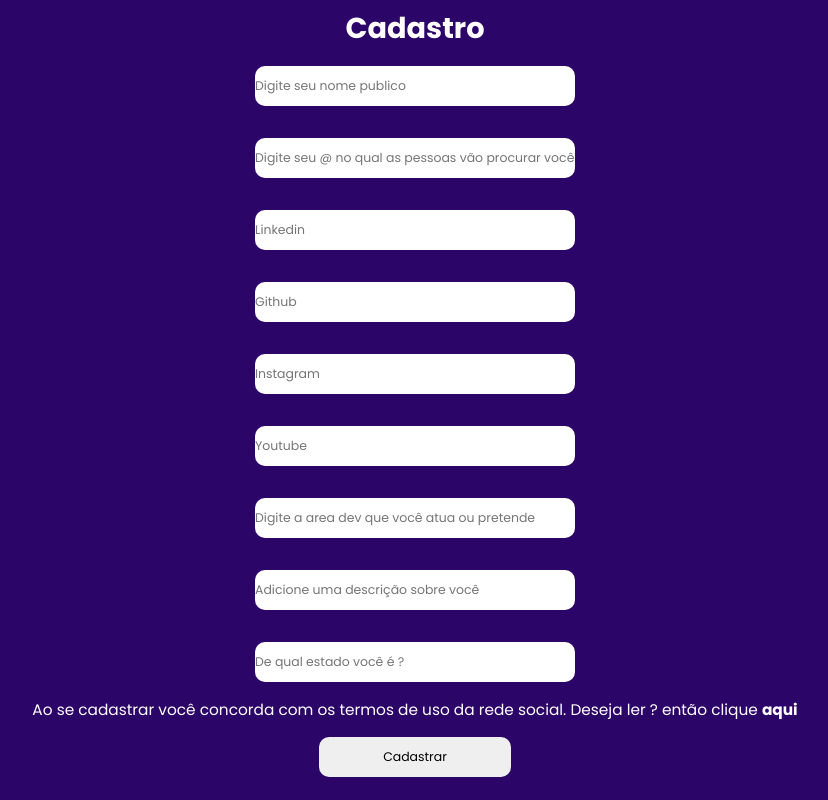
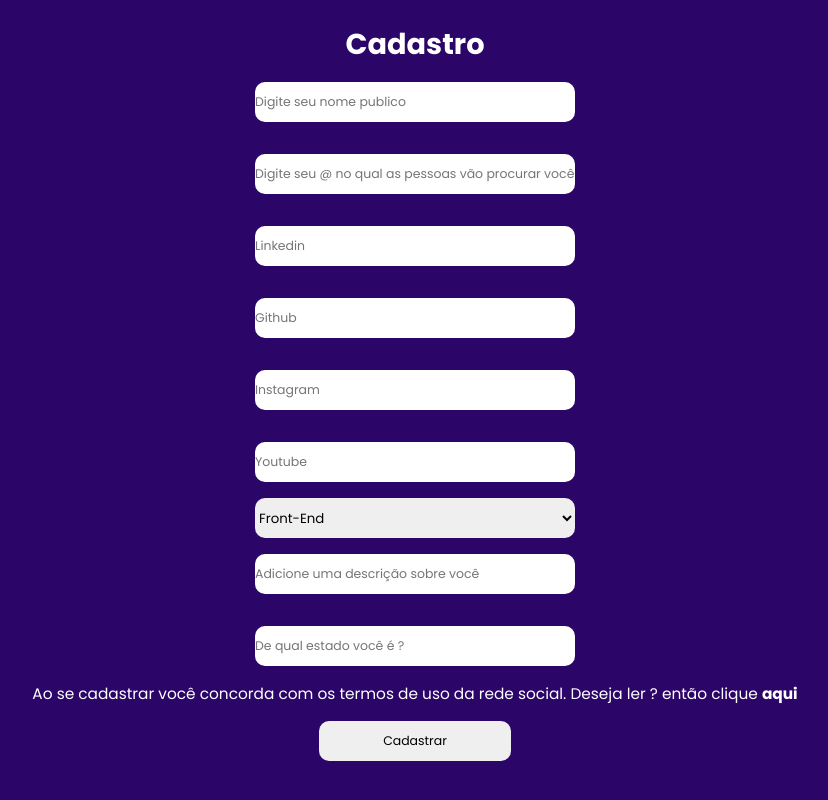
Before and after one commit to davi-souza2001/MyRocketdev, a Next.js app: page /createprofile in a window 1280 px wide. Shown: the whole page, without its empty margins (225-1053 px from the left). Built offline with nearby package versions, Linux system fonts and the light colour scheme; no server answers; the database is empty.

Commit message:
upgrade in forms

```diff
--- a/src/pages/createprofile.tsx
+++ b/src/pages/createprofile.tsx
@@ -65,15 +65,24 @@ export default function CreateProfile(Props: CreateProfileProps) {
             <div className={styles.contentForms}>
                 <form>
                     <h2>Cadastro</h2>
-                    <input type="text" placeholder="Digite seu nome publico" onChange={(e) => setName(e.target.value)}/>
-                    <input type="text" placeholder="Digite seu @ no qual as pessoas vão procurar você" onChange={(e) => setUserName(e.target.value)} />
+                    <input required type="text" placeholder="Digite seu nome publico" onChange={(e) => setName(e.target.value)}/>
+                    <input required type="text" placeholder="Digite seu @ no qual as pessoas vão procurar você" onChange={(e) => setUserName(e.target.value)} />
                     <input type="text" placeholder="Linkedin" onChange={(e) => setLinkedin(e.target.value)} />
-                    <input type="text" placeholder="Github" onChange={(e) => setGithub(e.target.value)} />
+                    <input required type="text" placeholder="Github" onChange={(e) => setGithub(e.target.value)} />
                     <input type="text" placeholder="Instagram" onChange={(e) => setInstagram(e.target.value)} />
                     <input type="text" placeholder="Youtube" onChange={(e) => setYoutube(e.target.value)} />
-                    <input type="text" placeholder="Digite a area dev que você atua ou pretende" onChange={(e) => setDev(e.target.value)} />
-                    <input type="text" placeholder="Adicione uma descrição sobre você" onChange={(e) => setDescription(e.target.value)} />
-                    <input type="text" placeholder="De qual estado você é ?" onChange={(e) => setLocal(e.target.value)} />
+                    <select required onChange={(e) => setDev(e.target.value)} value={dev}>
+                        <option disabled selected >Senioridade</option>
+                        <option value="Front-End">Front-End</option>
+                        <option value="Back-End">Back-End</option>
+                        <option value="Full-Stack">Full-Stack</option>
+                        <option value="Mobile">Mobile</option>
+                        <option value="Dados">Dados</option>
+                        <option value="IOS">IOS</option>
+                        <option value="Android">Android</option>
+                    </select>
+                    <input required type="text" placeholder="Adicione uma descrição sobre você" onChange={(e) => setDescription(e.target.value)} />
+                    <input required type="text" placeholder="De qual estado você é ?" onChange={(e) => setLocal(e.target.value)} />
                     <p>Ao se cadastrar você concorda com os termos de uso da rede social. Deseja ler ? então clique <a href="https://github.com/davi-souza2001/MyRocketdev" target="_blank" rel="noreferrer">aqui</a> </p>
                     <button type="submit" className={styles.buttonSubmit} onClick={navigateToHome}>Cadastrar</button>
                 </form>
--- a/src/styles/CreateProfile.module.css
+++ b/src/styles/CreateProfile.module.css
@@ -49,6 +49,16 @@
     font-family: 'poppins', sans-serif;
 }
 
+.contentForms form select{
+    width: 25vw;
+    height: 5vh;
+    border: none;
+    border-radius: 10px;
+    animation-name: change;
+    animation-duration: 0.4s;
+    font-family: 'poppins', sans-serif;
+}
+
 .contentForms form input:focus::placeholder{
     color: #fff;
 }
```
